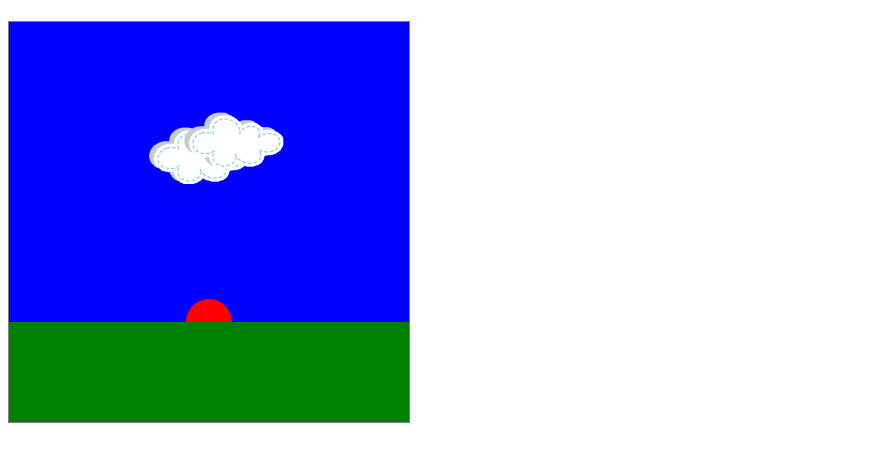
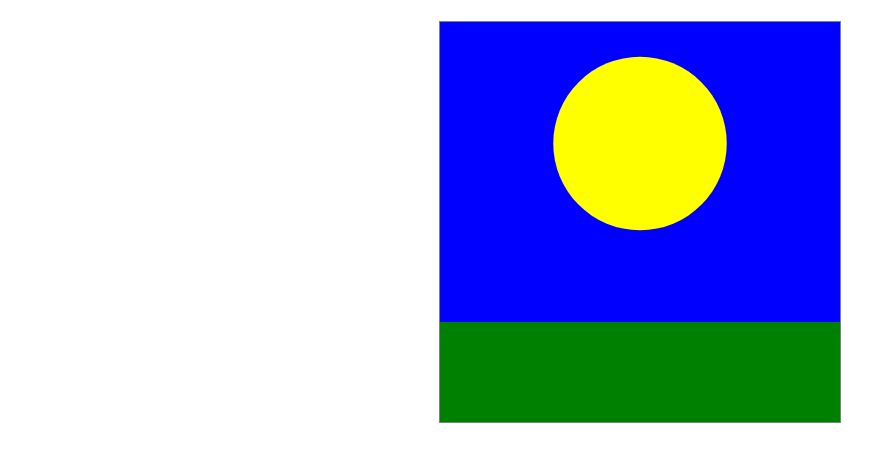
Before and after one commit to wchizewski/Draw-Sunrise-Assignment, a plain HTML site: page index.html in a window 1280 px wide. Shown: the whole page, without its empty margins (0-896 px from the left). Drawn offline with Linux system fonts and the light colour scheme.

Commit message:
tuesday(done)

```diff
--- a/script.js
+++ b/script.js
@@ -9,20 +9,46 @@ cnv.height = 400;
 // Store images in variables
 let cloudImg = document.getElementById("cloudImg")
 
+// Global variables
+cloud1X = 140;
+cloud2X = 175;
+sunY1 = 300;
+sunSize = 23;
+sunRed = 255;
+sunGreen = 0
+
+
+requestAnimationFrame(loop);
+function loop() {
     // Draw sky
     ctx.fillStyle = "blue";
     ctx.fillRect(0, 0, 400, 300);
+
+    // Draw top half sun
+    ctx.fillStyle = "rgb(" + sunRed + ", " + sunGreen + ", 0";
+    ctx.beginPath();
+    ctx.arc(200, sunY1, sunSize, 0, 2 * Math.PI);
+    ctx.fill();
 
     // Draw ground
     ctx.fillStyle = "green";
     ctx.fillRect(0, 300, 400, 100);
 
-// Draw red half sun
-ctx.fillStyle= "red";
-ctx.beginPath();
-ctx.arc(200, 300, 23, 0, Math.PI, true);
-ctx.fill();
+    // Draw cloud images
+    ctx.drawImage(cloudImg, cloud1X, 105)
+    ctx.drawImage(cloudImg, cloud2X, 90)
 
-// Draw cloud images
-ctx.drawImage(cloudImg, 140, 105)
-ctx.drawImage(cloudImg, 175, 90)
+    // Update Variables
+
+    if (sunGreen < 255) {
+        cloud1X--;
+        cloud2X++;
+        sunY1 -= 0.7;
+        sunSize += 0.25
+        sunGreen++;
+    }
+
+
+
+    requestAnimationFrame(loop);
+}
--- a/style.css
+++ b/style.css
@@ -1,3 +1,6 @@
+body{
+    text-align: center;
+}
 
 canvas {
     border: 1px solid grey;
```
Lines whose indentation alone changed are shown as unchanged.
